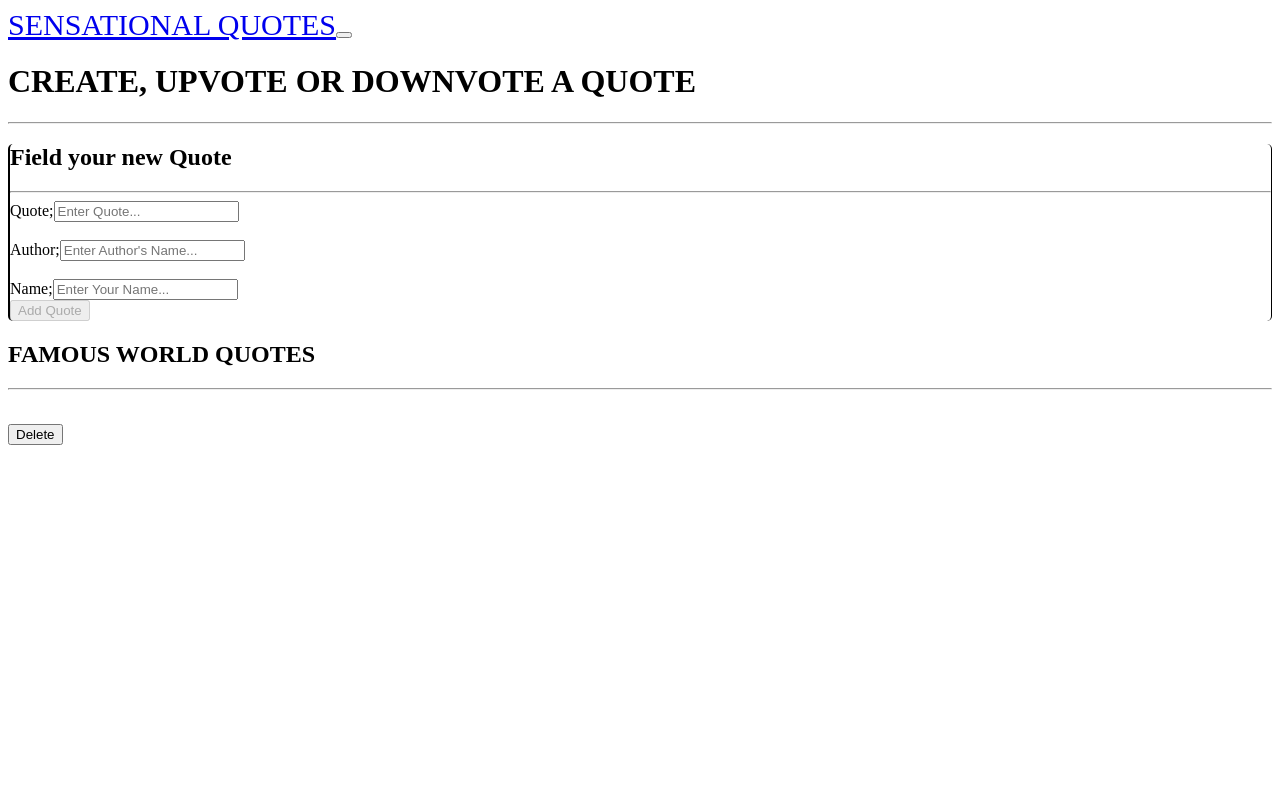
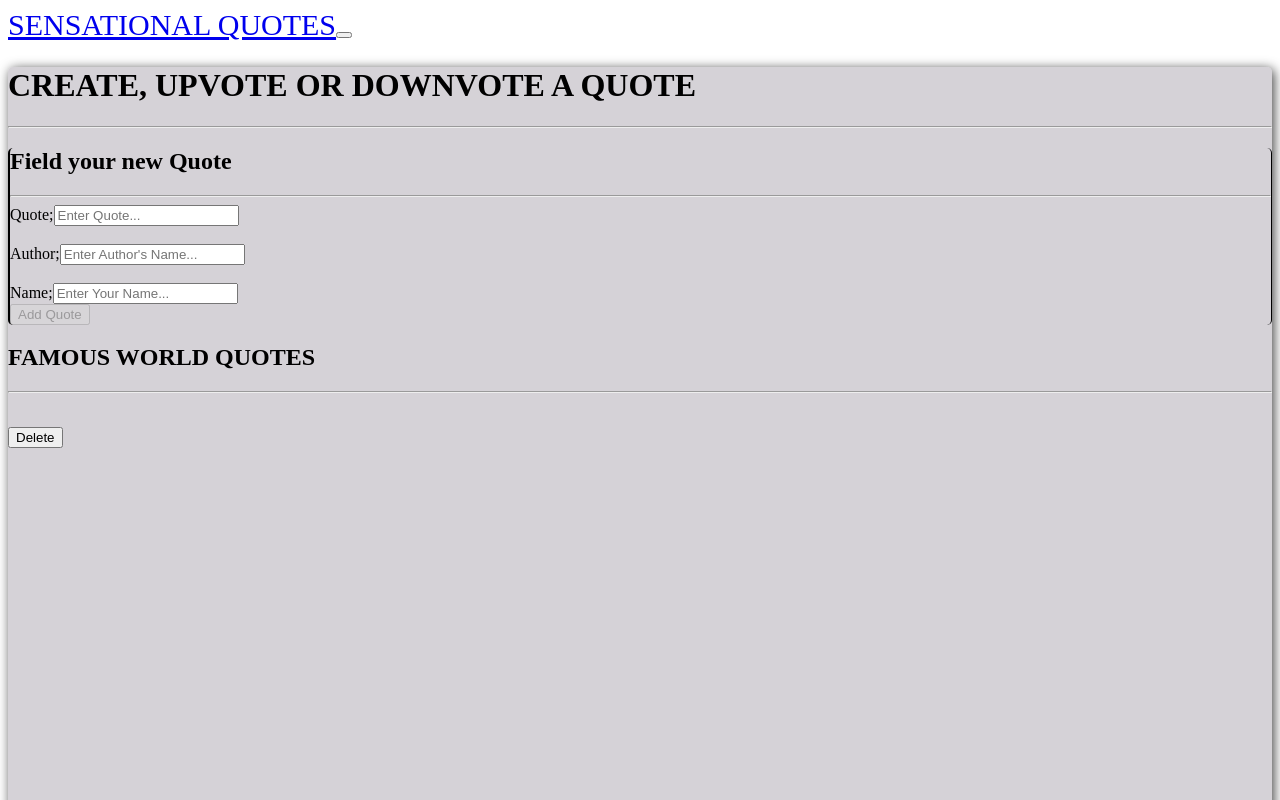
Before and after one commit to DynastyElvis/The-Quotes, an Angular app: page / in a window 1280 px wide. Shown: the top 800 px of the page. Built offline with nearby package versions, Linux system fonts and the light colour scheme.

Commit message:
ft: quote css component stylng

```diff
--- a/src/app/quote/quote.component.css
+++ b/src/app/quote/quote.component.css
@@ -0,0 +1,40 @@
+* {
+    box-sizing: border-box;
+}
+
+li {
+    list-style: none;
+    margin-top: 7px;
+}
+
+.container {
+    background-color: rgba(171, 166, 175, 0.50);
+    height: 156vh;
+    margin-top: 2px;
+    box-shadow: 2px 2px 12px rgba(0, 0, 0, 0.75);
+    border-radius: 5px;
+    border-bottom: 2px solid black;
+}
+
+#HOME {
+    margin-top: 2%;
+}
+
+#name {
+    font-size: 20px;
+}
+
+#votes {
+    font-size: 18px;
+}
+
+#detail {
+    font-size: 20px;
+    color: black;
+    font-weight: 900;
+}
+
+#date {
+    font-size: 17px;
+    color: brown;
+}
```
